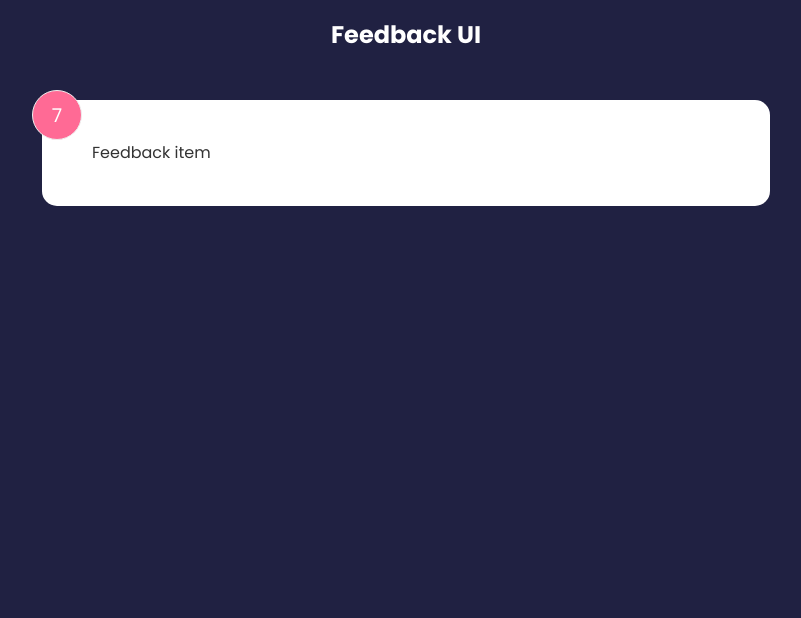
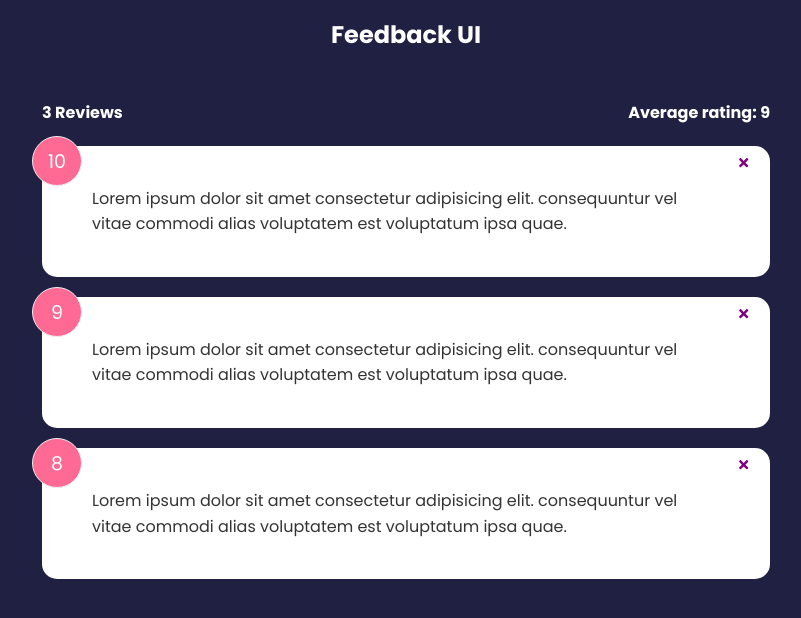
Before and after one commit to VladChepurnoj/feebback-app-react, a React (Create React App) app: page / in a window 1280 px wide. Shown: the top 618 px of the page, without its empty margins (234-1035 px from the left). Built offline with nearby package versions, Linux system fonts and the light colour scheme.

Commit message:
FeedbackStats Component & Reactivity

```diff
--- a/package.json
+++ b/package.json
@@ -8,6 +8,7 @@
     "@testing-library/user-event": "^13.5.0",
     "react": "^17.0.2",
     "react-dom": "^17.0.2",
+    "react-icons": "^4.3.1",
     "react-scripts": "5.0.0",
     "web-vitals": "^2.1.4"
   },
--- a/src/App.js
+++ b/src/App.js
@@ -1,13 +1,23 @@
-import React from "react";
+import React, { useState } from "react";
 import Header from "./components/Header";
-import FeedbackItem from "./components/FeedbackItem";
+import FeedbackList from "./components/FeedbackList";
+import FeedbackData from "./data/FeedbackData";
+import FeedbackStats from "./components/FeedbackStats";
 
 const App = () => {
+  const [feedback, setFeedback] = useState(FeedbackData);
+
+  const deleteFeedback = (id) => {
+    if (window.confirm("Are you sure you want to delete?")) {
+      setFeedback(feedback.filter((item) => item.id !== id));
+    }
+  };
   return (
     <>
       <Header />
       <div className="container">
-        <FeedbackItem />
+        <FeedbackStats feedback={feedback} />
+        <FeedbackList feedback={feedback} handleDelete={deleteFeedback} />
       </div>
     </>
   );
--- a/src/components/FeedbackItem.js
+++ b/src/components/FeedbackItem.js
@@ -1,15 +1,23 @@
-import React, { useState } from "react";
+import React from "react";
+import PropTypes from "prop-types";
+import { FaTimes } from "react-icons/fa";
 
-const FeedbackItem = () => {
-  const [rating, setRating] = useState(7);
-  const [text, setText] = useState("Feedback item");
+import Card from "./shared/Card";
 
+const FeedbackItem = ({ item, handleDelete }) => {
   return (
-    <div className="card">
-      <div className="num-display">{rating}</div>
-      <div className="text-display">{text}</div>
-    </div>
+    <Card reverse={false}>
+      <div className="num-display">{item.rating}</div>
+      <button className="close" onClick={() => handleDelete(item.id)}>
+        <FaTimes color="purple" />
+      </button>
+      <div className="text-display">{item.text}</div>
+    </Card>
   );
 };
 
+FeedbackItem.propTypes = {
+  item: PropTypes.object.isRequired,
+};
+
 export default FeedbackItem;
--- /dev/null
+++ b/src/components/FeedbackList.jsx
@@ -0,0 +1,28 @@
+import React from "react";
+import PropTypes from "prop-types";
+import FeedbackItem from "./FeedbackItem";
+
+const FeedbackList = ({ feedback, handleDelete }) => {
+  if (!feedback || feedback.length === 0) {
+    return <p>No feedback yet</p>;
+  }
+  return (
+    <div className="feedback-list">
+      {feedback.map((item) => (
+        <FeedbackItem key={item.id} item={item} handleDelete={handleDelete} />
+      ))}
+    </div>
+  );
+};
+
+FeedbackList.propTypes = {
+  feedback: PropTypes.arrayOf(
+    PropTypes.shape({
+      id: PropTypes.number.isRequired,
+      text: PropTypes.string.isRequired,
+      rating: PropTypes.number.isRequired,
+    })
+  ),
+};
+
+export default FeedbackList;
--- /dev/null
+++ b/src/components/FeedbackStats.jsx
@@ -0,0 +1,24 @@
+import React from "react";
+import PropTypes from "prop-types";
+
+const FeedbackStats = ({ feedback }) => {
+  let average =
+    feedback.reduce((acc, cur) => {
+      return acc + cur.rating;
+    }, 0) / feedback.length;
+
+  average = average.toFixed(1).replace(/[.,]0$/, "");
+
+  return (
+    <div className="feedback-stats">
+      <h4>{feedback.length} Reviews</h4>
+      <h4>Average rating: {isNaN(average) ? 0 : average}</h4>
+    </div>
+  );
+};
+
+FeedbackStats.propTypes = {
+  feedback: PropTypes.array.isRequired,
+};
+
+export default FeedbackStats;
--- /dev/null
+++ b/src/components/shared/Card.jsx
@@ -0,0 +1,17 @@
+import React from "react";
+import PropTypes from "prop-types";
+
+const Card = ({ children, reverse }) => {
+  return <div className={`card ${reverse && "reverse"}`}>{children}</div>;
+};
+
+Card.defaultProps = {
+  reverse: false,
+};
+
+Card.propTypes = {
+  children: PropTypes.node.isRequired,
+  reverse: PropTypes.bool,
+};
+
+export default Card;
--- /dev/null
+++ b/src/data/FeedbackData.js
@@ -0,0 +1,19 @@
+const FeedbackData = [
+  {
+    id: 1,
+    rating: 10,
+    text: "Lorem ipsum dolor sit amet consectetur adipisicing elit. consequuntur vel vitae commodi alias voluptatem est voluptatum ipsa quae.",
+  },
+  {
+    id: 2,
+    rating: 9,
+    text: "Lorem ipsum dolor sit amet consectetur adipisicing elit. consequuntur vel vitae commodi alias voluptatem est voluptatum ipsa quae.",
+  },
+  {
+    id: 3,
+    rating: 8,
+    text: "Lorem ipsum dolor sit amet consectetur adipisicing elit. consequuntur vel vitae commodi alias voluptatem est voluptatum ipsa quae.",
+  },
+];
+
+export default FeedbackData;
```
Also changed, not shown: 1 other file (tests, documents, lock files or other folders).
